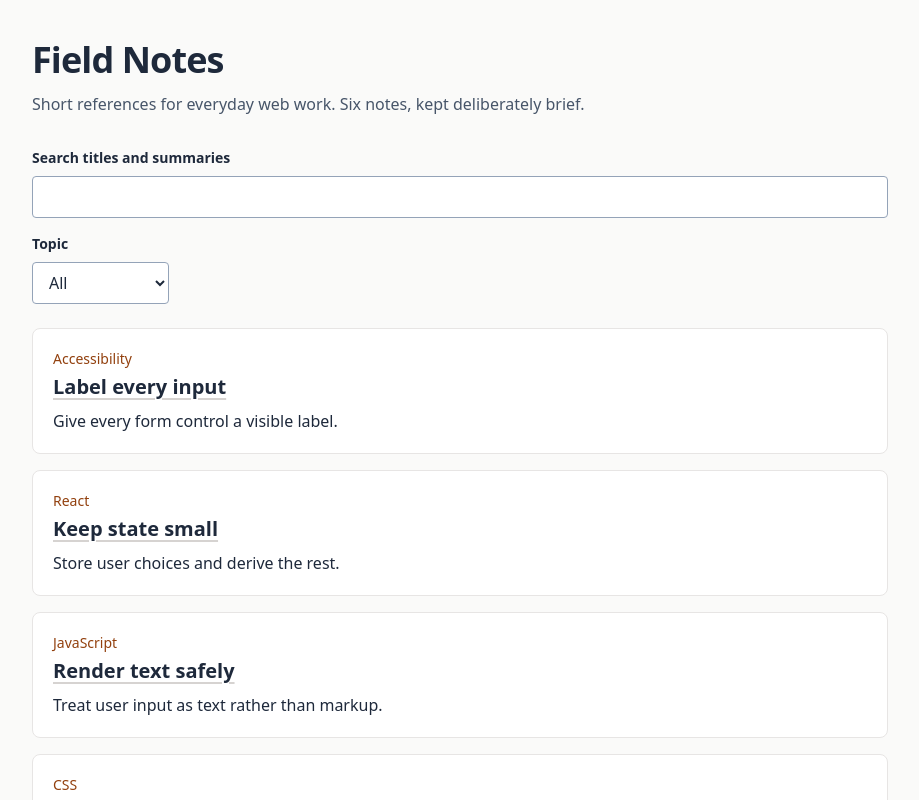
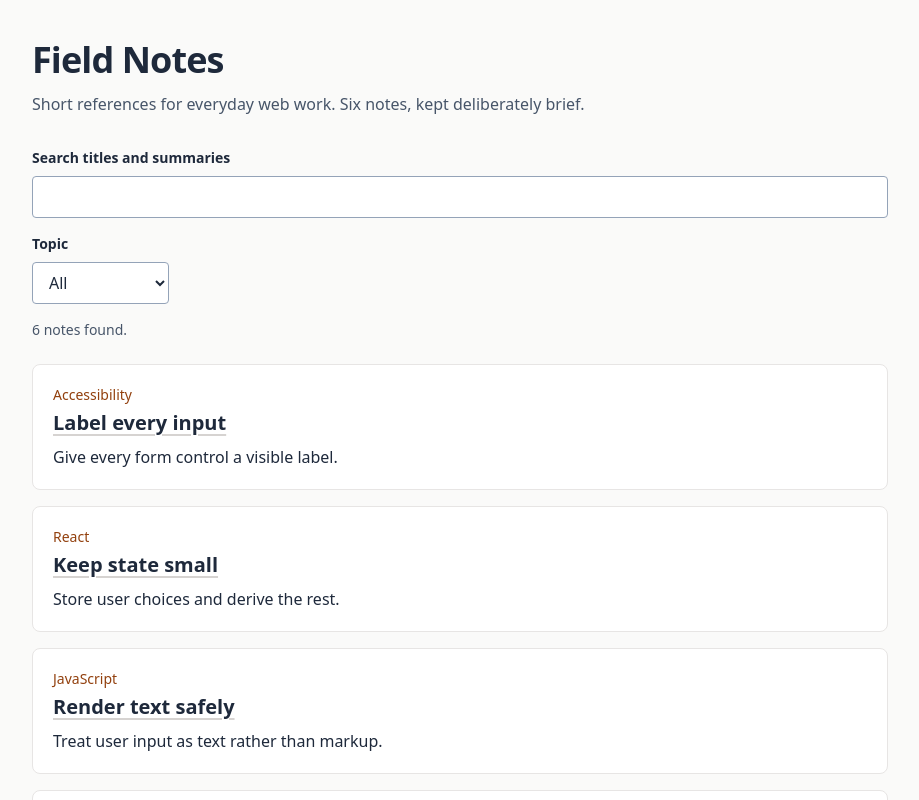
Before and after one commit to kirkduchesne/field-notes, a Next.js app: page / in a window 1280 px wide. Shown: the top 800 px of the page, without its empty margins (180-1099 px from the left). Built offline with nearby package versions, Linux system fonts and the light colour scheme.

Commit message:
feat: explain empty searches and missing notes

```diff
--- /dev/null
+++ b/app/error.tsx
@@ -0,0 +1,4 @@
+"use client";
+export default function ErrorPage({ reset }: { error: Error; reset: () => void }) {
+  return <main><h1 className="text-3xl font-semibold">The notes could not be displayed</h1><p className="mt-4">Try loading this page again.</p><button type="button" onClick={reset} className="mt-6 rounded bg-slate-800 px-4 py-2 text-white">Try again</button></main>;
+}
--- /dev/null
+++ b/app/not-found.tsx
@@ -0,0 +1,4 @@
+import Link from 'next/link';
+export default function NotFound() {
+  return <main><h1 className="text-3xl font-semibold">Note not found</h1><p className="mt-4">This address does not match a note in the collection.</p><Link className="mt-6 inline-block underline" href="/">Browse all notes</Link></main>;
+}
--- a/components/note-browser.tsx
+++ b/components/note-browser.tsx
@@ -14,6 +14,8 @@ export function NoteBrowser({ notes }: { notes: NoteIndex[] }) {
     <input id="search" type="search" value={query} onChange={(event) => setQuery(event.target.value)} className="mt-2 w-full rounded border border-slate-400 bg-white px-3 py-2" />
     <label htmlFor="tag" className="mt-4 block text-sm font-semibold">Topic</label>
     <select id="tag" value={tag} onChange={(event) => setTag(event.target.value)} className="mt-2 rounded border border-slate-400 bg-white px-3 py-2"><option>All</option>{tags.map((value) => <option key={value}>{value}</option>)}</select>
+    <p role="status" className="mt-4 text-sm text-slate-600">{visible.length} {visible.length === 1 ? 'note' : 'notes'} found.</p>
+    {visible.length === 0 ? <div className="mt-5 rounded border border-stone-200 bg-white p-5"><p>No matching notes. Try fewer words or another topic.</p><button type="button" onClick={() => { setQuery(''); setTag('All'); }} className="mt-3 font-semibold underline">Clear filters</button></div> : null}
     <ul className="mt-6 space-y-4">{visible.map((note) => <li key={note.slug} className="rounded-lg border border-stone-200 bg-white p-5"><p className="text-sm text-amber-800">{note.tag}</p><h2 className="mt-1 text-xl font-semibold"><Link href={`/notes/${note.slug}`} className="underline decoration-stone-300 underline-offset-4">{note.title}</Link></h2><p className="mt-2">{note.summary}</p></li>)}</ul>
   </div>;
 }
```
